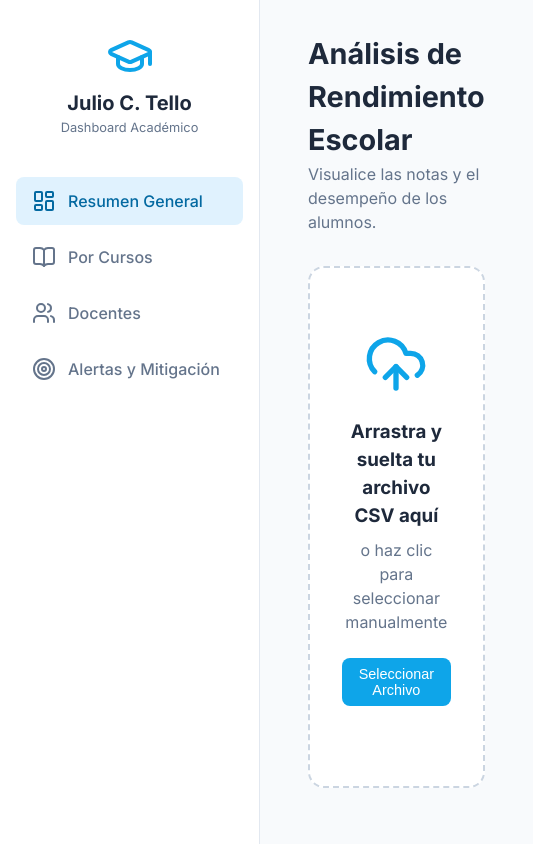
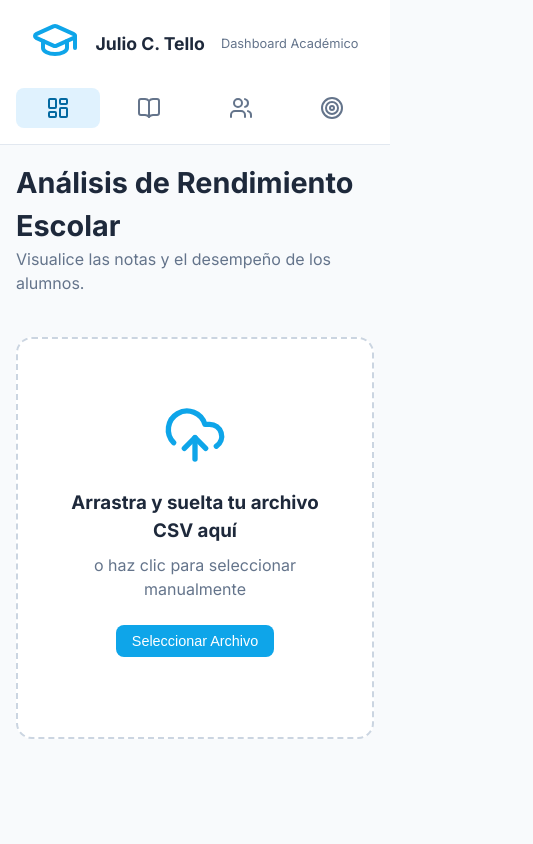
Before and after one commit to JQPK/DashboardIE, a plain HTML site: page index.html in a window 390 px wide. Shown: the whole page, 533 px wide, since content can reach past the window. Drawn offline with nearby package versions, Linux system fonts and the light colour scheme.

Commit message:
Responsive

```diff
--- a/index.html
+++ b/index.html
@@ -36,16 +36,16 @@
 
             <nav class="nav-menu">
                 <a href="#" class="nav-item active">
-                    <i data-lucide="layout-dashboard"></i> Resumen General
+                    <i data-lucide="layout-dashboard"></i> <span>Resumen General</span>
                 </a>
                 <a href="#" class="nav-item">
-                    <i data-lucide="book-open"></i> Por Cursos
+                    <i data-lucide="book-open"></i> <span>Por Cursos</span>
                 </a>
                 <a href="#" class="nav-item">
-                    <i data-lucide="users"></i> Docentes
+                    <i data-lucide="users"></i> <span>Docentes</span>
                 </a>
                 <a href="#" class="nav-item">
-                    <i data-lucide="target"></i> Alertas y Mitigación
+                    <i data-lucide="target"></i> <span>Alertas y Mitigación</span>
                 </a>
             </nav>
         </aside>
--- a/styles.css
+++ b/styles.css
@@ -331,3 +331,98 @@ body {
     border-color: #fecaca;
 }
 .insight-card.negative h4 { color: #991b1b; }
+
+/* Media Queries for Responsiveness */
+@media screen and (max-width: 1024px) {
+    .kpi-grid {
+        grid-template-columns: repeat(2, 1fr);
+    }
+
+    .charts-grid {
+        grid-template-columns: 1fr;
+    }
+
+    .top-header {
+        flex-direction: column;
+        align-items: flex-start !important;
+        gap: 1rem;
+    }
+}
+
+@media screen and (max-width: 768px) {
+    .app-container {
+        flex-direction: column;
+    }
+
+    .sidebar {
+        width: 100%;
+        height: auto;
+        position: static;
+        padding: 1rem;
+        border-right: none;
+        border-bottom: 1px solid #e2e8f0;
+    }
+
+    .nav-menu {
+        flex-direction: row;
+        flex-wrap: wrap;
+        justify-content: center;
+        gap: 0.5rem;
+    }
+
+    .nav-item {
+        padding: 0.5rem;
+        font-size: 0.85rem;
+        flex: 1 1 auto;
+        justify-content: center;
+    }
+
+    .nav-item span {
+        display: none; /* Oculta texto en mobile para dejar solo iconos */
+    }
+
+    .logo-container {
+        margin-bottom: 1rem;
+        flex-direction: row;
+        justify-content: center;
+        gap: 1rem;
+    }
+
+    .logo-container h2 {
+        font-size: 1.1rem;
+    }
+
+    .main-content {
+        margin-left: 0;
+        padding: 1rem;
+    }
+
+    .filters-panel {
+        flex-direction: column;
+        gap: 1rem;
+    }
+
+    .filter-group select {
+        width: 100%;
+        min-width: 100%;
+    }
+
+    .kpi-grid {
+        grid-template-columns: 1fr;
+    }
+
+    .insights-grid {
+        grid-template-columns: 1fr;
+    }
+
+    #export-controls {
+        width: 100%;
+        justify-content: flex-start;
+        flex-wrap: wrap;
+    }
+
+    .btn {
+        flex: 1 1 auto;
+        justify-content: center;
+    }
+}
```
